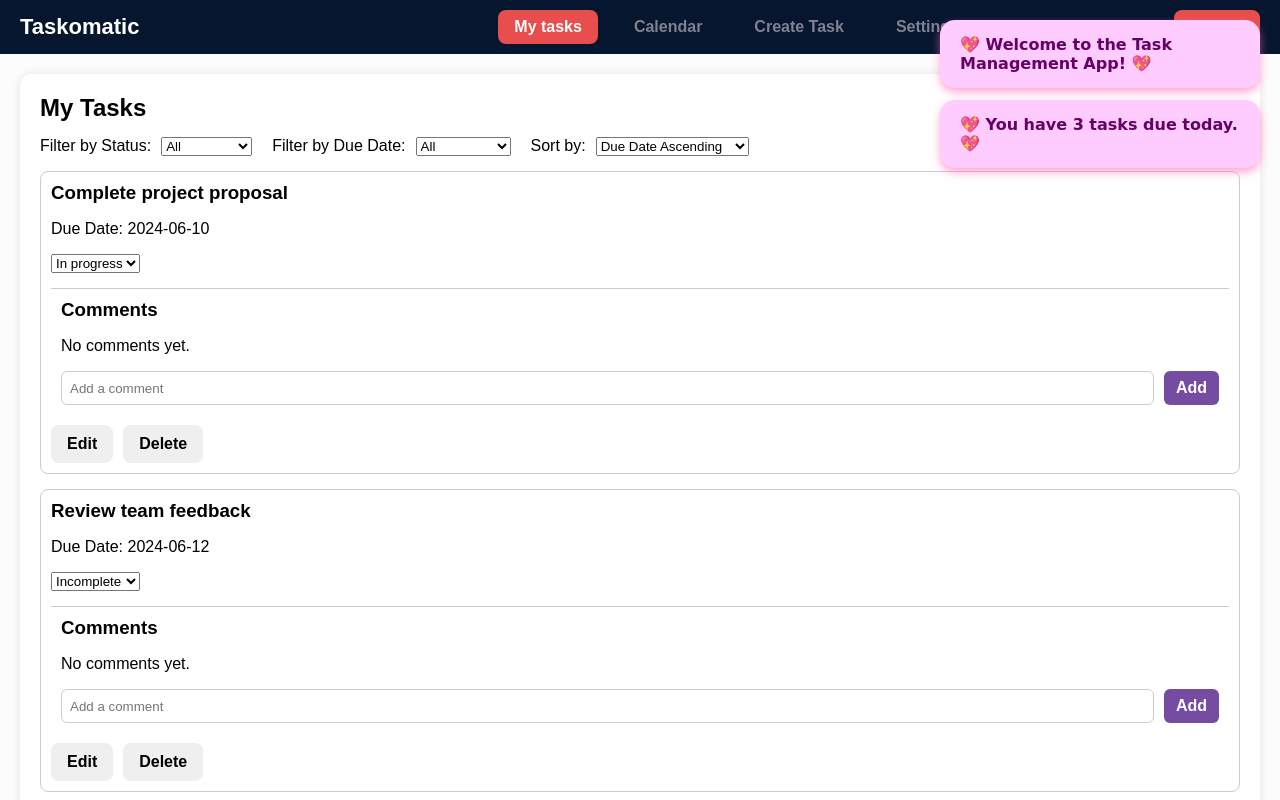
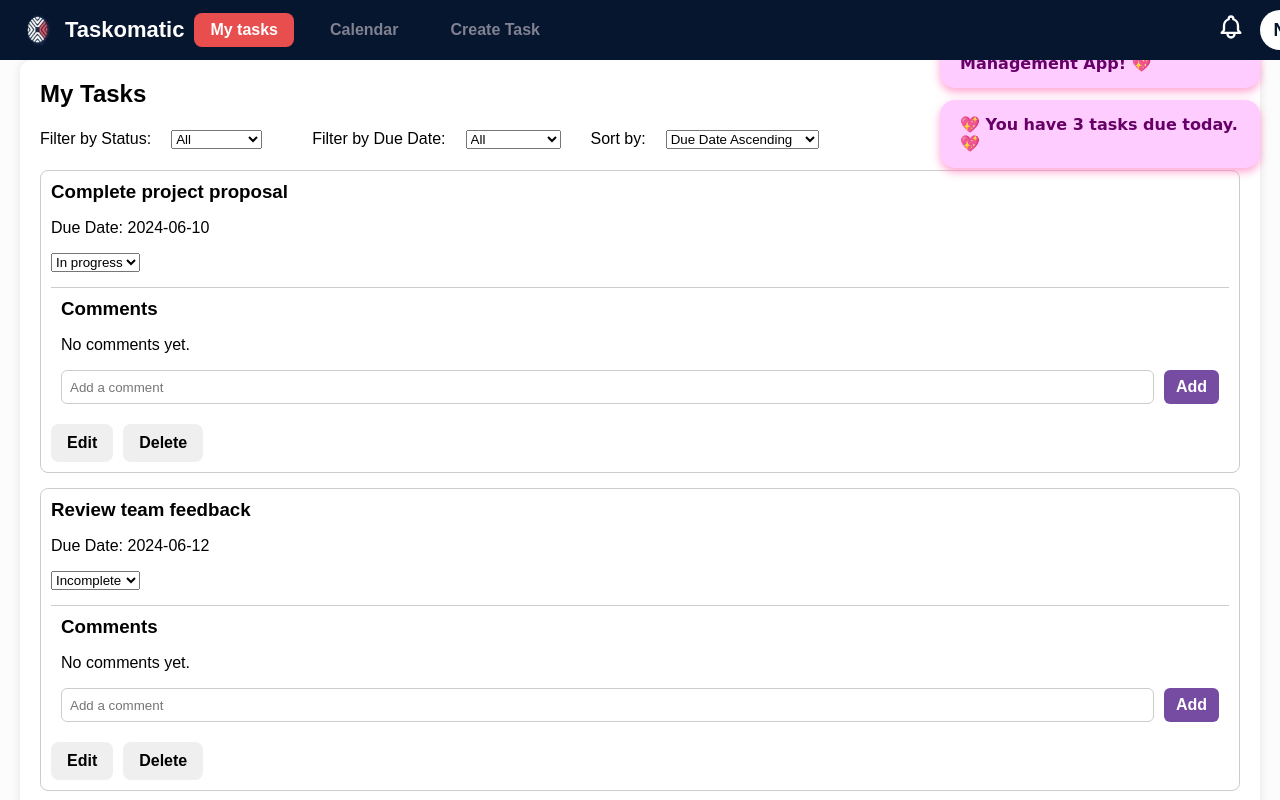
Before and after one commit to SiihleM/Task-Management, a React (Create React App) app: page / in a window 1280 px wide. Shown: the top 800 px of the page. Built offline with nearby package versions, Linux system fonts and the light colour scheme; sample sign-in values are in the browser's storage.

Commit message:
refactoring

```diff
--- a/src/components/TaskDashboard.js
+++ b/src/components/TaskDashboard.js
@@ -1,8 +1,9 @@
-import React, { useState, useEffect } from 'react';
+import React, { useState, useEffect, useRef } from 'react';
 import TaskList from './TaskList';
 import TaskForm from './TaskForm';
 import CalendarView from './CalendarView';
 import Settings from './Settings';
+import capacitizaLogo from './capacitiza_logo.jpg';
 
 const initialTasks = [
   {
@@ -42,6 +43,16 @@ function TaskDashboard({ user, onLogout }) {
   const [editingTask, setEditingTask] = useState(null);
   const [preFillDate, setPreFillDate] = useState(null);
   const [notifications, setNotifications] = useState([]);
+
+  // Ref for header element
+  const headerRef = useRef(null);
+  const [headerHeight, setHeaderHeight] = useState(0);
+
+  useEffect(() => {
+    if (headerRef.current) {
+      setHeaderHeight(headerRef.current.offsetHeight);
+    }
+  }, []);
 
   // Add comment to task
   const addCommentToTask = (taskId, comment) => {
@@ -150,12 +161,63 @@ function TaskDashboard({ user, onLogout }) {
     setView('create');
   };
 
+  // New state for dropdown visibility
+  const [profileDropdownOpen, setProfileDropdownOpen] = useState(false);
+
+  // Toggle dropdown
+  const toggleProfileDropdown = () => {
+    setProfileDropdownOpen(!profileDropdownOpen);
+  };
+
+  // Close dropdown when clicking outside
+  useEffect(() => {
+    const handleClickOutside = (event) => {
+      if (!event.target.closest('.profile-dropdown') && !event.target.closest('.profile-avatar') && !event.target.closest('.notification-bell')) {
+        setProfileDropdownOpen(false);
+      }
+    };
+    document.addEventListener('click', handleClickOutside);
+    return () => document.removeEventListener('click', handleClickOutside);
+  }, []);
+
+  // Get first letter of user email for avatar
+  const avatarLetter = user.email ? user.email.charAt(0).toUpperCase() : 'U';
+
   return (
     <>
-      <header style={{ backgroundColor: '#07162F', padding: '10px 20px', color: '#fff', display: 'flex', alignItems: 'center', justifyContent: 'space-between' }}>
-        <h1 style={{ fontWeight: '800', fontSize: '22px', margin: 0 }}>Taskomatic</h1>
-        <nav>
-          <ul style={{ listStyle: 'none', display: 'flex', gap: '20px', margin: 0, padding: 0, alignItems: 'center' }}>
+      <header
+        ref={headerRef}
+        style={{
+          backgroundColor: '#07162F',
+          padding: '10px 20px',
+          color: '#fff',
+          display: 'flex',
+          alignItems: 'center',
+          justifyContent: 'space-between',
+          position: 'fixed',
+          top: 0,
+          width: '100%',
+          zIndex: 1000,
+          flexWrap: 'wrap',
+          gap: '10px',
+        }}
+      >
+        <h1 style={{ fontWeight: '800', fontSize: '22px', margin: 0, display: 'flex', alignItems: 'center', gap: '10px' }}>
+          <img src={capacitizaLogo} alt="Taskomatic Logo" style={{ height: '35px', width: '35px' }} />
+          Taskomatic
+        </h1>
+        <nav style={{ flexGrow: 1 }}>
+          <ul
+            style={{
+              listStyle: 'none',
+              display: 'flex',
+              gap: '20px',
+              margin: 0,
+              padding: 0,
+              alignItems: 'center',
+              flexWrap: 'wrap',
+            }}
+          >
             <li>
               <button
                 onClick={() => setView('list')}
@@ -211,51 +273,187 @@ function TaskDashboard({ user, onLogout }) {
                 Create Task
               </button>
             </li>
-            <li>
+            <li
+              style={{ marginLeft: 'auto', position: 'relative', display: 'flex', alignItems: 'center', gap: '15px' }}
+            >
+              {/* Notification Bell */}
+              <div
+                className="notification-bell"
+                style={{
+                  cursor: 'pointer',
+                  color: '#fff',
+                  fontSize: '24px',
+                  position: 'relative',
+                }}
+                title="Notifications"
+                onClick={() => alert('Notifications clicked')} // Placeholder for notification click handler
+              >
+                <svg
+                  xmlns="http://www.w3.org/2000/svg"
+                  fill="none"
+                  viewBox="0 0 24 24"
+                  stroke="currentColor"
+                  width="28"
+                  height="28"
+                  strokeWidth={2}
+                >
+                  <path
+                    strokeLinecap="round"
+                    strokeLinejoin="round"
+                    d="M15 17h5l-1.405-1.405A2.032 2.032 0 0118 14.158V11a6.002 6.002 0 00-4-5.659V5a2 2 0 10-4 0v.341C7.67 6.165 6 8.388 6 11v3.159c0 .538-.214 1.055-.595 1.436L4 17h5m6 0v1a3 3 0 11-6 0v-1m6 0H9"
+                  />
+                </svg>
+                {notifications.length > 0 && (
+                  <span
+                    style={{
+                      position: 'absolute',
+                      top: '-5px',
+                      right: '-5px',
+                      backgroundColor: '#E94E4E',
+                      borderRadius: '50%',
+                      width: '16px',
+                      height: '16px',
+                      color: '#fff',
+                      fontSize: '12px',
+                      display: 'flex',
+                      alignItems: 'center',
+                      justifyContent: 'center',
+                      fontWeight: '700',
+                    }}
+                  >
+                    {notifications.length}
+                  </span>
+                )}
+              </div>
+              {/* Profile Avatar */}
+              <div
+                className="profile-avatar"
+                onClick={toggleProfileDropdown}
+                style={{
+                  width: '40px',
+                  height: '40px',
+                  borderRadius: '50%',
+                  backgroundColor: '#fff',
+                  color: '#07162F',
+                  display: 'flex',
+                  alignItems: 'center',
+                  justifyContent: 'center',
+                  fontWeight: '700',
+                  fontSize: '18px',
+                  cursor: 'pointer',
+                  userSelect: 'none',
+                }}
+                title={user.email}
+              >
+                {avatarLetter}
+              </div>
+              {profileDropdownOpen && (
+                <div
+                  className="profile-dropdown"
+                  style={{
+                    position: 'absolute',
+                    top: '50px',
+                    right: 0,
+                    backgroundColor: '#fff',
+                    color: '#000',
+                    borderRadius: '8px',
+                    boxShadow: '0 2px 8px rgba(0,0,0,0.15)',
+                    width: '200px',
+                    zIndex: 1000,
+                    padding: '10px',
+                  }}
+                >
+                  <div style={{ padding: '10px 0', borderBottom: '1px solid #ddd', fontWeight: '600' }}>
+                    {user.email}
+                  </div>
                   <button
                     onClick={() => setView('settings')}
                     style={{
-                  backgroundColor: view === 'settings' ? '#E94E4E' : 'transparent',
-                  color: view === 'settings' ? '#fff' : '#808191',
+                      marginTop: '10px',
+                      width: '100%',
+                      backgroundColor: 'transparent',
                       border: 'none',
-                  padding: '8px 16px',
-                  borderRadius: '8px',
-                  cursor: 'pointer',
+                      color: '#07162F',
                       fontWeight: '700',
                       fontSize: '16px',
+                      cursor: 'pointer',
+                      display: 'flex',
+                      alignItems: 'center',
+                      gap: '8px',
+                      textAlign: 'left',
+                      padding: '8px 0',
                     }}
                   >
+                    <svg
+                      xmlns="http://www.w3.org/2000/svg"
+                      fill="none"
+                      viewBox="0 0 24 24"
+                      stroke="currentColor"
+                      width="20"
+                      height="20"
+                    >
+                      <path
+                        strokeLinecap="round"
+                        strokeLinejoin="round"
+                        strokeWidth={2}
+                        d="M12 8c-1.657 0-3 1.343-3 3s1.343 3 3 3 3-1.343 3-3-1.343-3-3-3z"
+                      />
+                      <path
+                        strokeLinecap="round"
+                        strokeLinejoin="round"
+                        strokeWidth={2}
+                        d="M19.4 15a1.65 1.65 0 00.33 1.82l.06.06a2 2 0 11-2.83 2.83l-.06-.06a1.65 1.65 0 00-1.82-.33 1.65 1.65 0 00-1 1.51V21a2 2 0 11-4 0v-.09a1.65 1.65 0 00-1-1.51 1.65 1.65 0 00-1.82.33l-.06.06a2 2 0 11-2.83-2.83l.06-.06a1.65 1.65 0 00.33-1.82 1.65 1.65 0 00-1.51-1H3a2 2 0 110-4h.09a1.65 1.65 0 001.51-1 1.65 1.65 0 00-.33-1.82l-.06-.06a2 2 0 112.83-2.83l.06.06a1.65 1.65 0 001.82.33h.09a1.65 1.65 0 001-1.51V3a2 2 0 114 0v.09a1.65 1.65 0 001 1.51h.09a1.65 1.65 0 001.82-.33l.06-.06a2 2 0 112.83 2.83l-.06.06a1.65 1.65 0 00-.33 1.82v.09a1.65 1.65 0 001.51 1H21a2 2 0 110 4h-.09a1.65 1.65 0 00-1.51 1z"
+                      />
+                    </svg>
                     Settings
                   </button>
-            </li>
-            <li style={{ marginLeft: 'auto', fontWeight: '600' }}>{user.email}</li>
-            <li>
                   <button
                     onClick={onLogout}
                     style={{
-                  backgroundColor: '#E94E4E',
-                  color: '#fff',
+                      marginTop: '10px',
+                      width: '100%',
+                      backgroundColor: 'transparent',
                       border: 'none',
-                  padding: '8px 16px',
-                  borderRadius: '8px',
-                  cursor: 'pointer',
+                      color: '#E94E4E',
                       fontWeight: '700',
                       fontSize: '16px',
+                      cursor: 'pointer',
+                      display: 'flex',
+                      alignItems: 'center',
+                      gap: '8px',
                     }}
                   >
-                Logout
+                    <svg
+                      xmlns="http://www.w3.org/2000/svg"
+                      fill="none"
+                      viewBox="0 0 24 24"
+                      stroke="currentColor"
+                      width="20"
+                      height="20"
+                    >
+                      <path
+                        strokeLinecap="round"
+                        strokeLinejoin="round"
+                        strokeWidth={2}
+                        d="M17 16l4-4m0 0l-4-4m4 4H7m6 4v1a2 2 0 01-2 2H7a2 2 0 01-2-2V7a2 2 0 012-2h4a2 2 0 012 2v1"
+                      />
+                    </svg>
+                    Log Out
                   </button>
+                </div>
+              )}
             </li>
           </ul>
         </nav>
       </header>
 
-      <main style={{ padding: '20px' }}>
+      <main style={{ paddingTop: headerHeight, padding: '20px' }}>
         {view === 'list' && (
           <>
             <section className="tasks">
               <h2>My Tasks</h2>
-              <div style={{ marginBottom: '15px' }}>
+              <div style={{ marginBottom: '15px', display: 'flex', alignItems: 'center', gap: '10px', justifyContent: 'space-between' }}>
+                <div style={{ display: 'flex', alignItems: 'center', gap: '10px' }}>
                   <label htmlFor="filterStatus" style={{ marginRight: '10px' }}>Filter by Status:</label>
                   <select
                     id="filterStatus"
@@ -269,7 +467,7 @@ function TaskDashboard({ user, onLogout }) {
                     <option value="complete">Complete</option>
                   </select>
 
-                <label htmlFor="filterDueDate" style={{ marginRight: '10px' }}>Filter by Due Date:</label>
+                  <label htmlFor="filterDueDate" style={{ marginLeft: '20px', marginRight: '10px' }}>Filter by Due Date:</label>
                   <select
                     id="filterDueDate"
                     value={filterDueDate}
@@ -294,6 +492,33 @@ function TaskDashboard({ user, onLogout }) {
                     <option value="priorityDesc">Priority Descending</option>
                   </select>
                 </div>
+                <button
+                  onClick={() => {
+                    setView('create');
+                    setEditingTask(null);
+                    setPreFillDate(null);
+                  }}
+                  title="Add Task"
+                  style={{
+                    backgroundColor: '#E94E4E',
+                    border: 'none',
+                    color: '#fff',
+                    padding: '6px 12px',
+                    borderRadius: '8px',
+                    cursor: 'pointer',
+                    fontWeight: '700',
+                    fontSize: '16px',
+                    display: 'flex',
+                    alignItems: 'center',
+                    gap: '6px',
+                  }}
+                >
+                  <svg xmlns="http://www.w3.org/2000/svg" fill="none" viewBox="0 0 24 24" stroke="currentColor" width="20" height="20" strokeWidth={2}>
+                    <path strokeLinecap="round" strokeLinejoin="round" d="M12 4v16m8-8H4" />
+                  </svg>
+                  Add
+                </button>
+              </div>
               <TaskList
                 tasks={filteredTasks}
                 updateTask={updateTask}
@@ -301,16 +526,6 @@ function TaskDashboard({ user, onLogout }) {
                 currentUser={user.email}
                 setEditingTask={setEditingTask}
                 addComment={addCommentToTask}
-              />
-            </section>
-            <section className="add-task">
-              <TaskForm
-                addTask={addTask}
-                currentUser={user.email}
-                editingTask={editingTask}
-                updateTask={updateTask}
-                cancelEdit={() => setEditingTask(null)}
-                preFillDate={null}
               />
             </section>
           </>
--- a/src/components/TaskList.js
+++ b/src/components/TaskList.js
@@ -50,10 +50,16 @@ function TaskList({ tasks, updateTask, deleteTask, currentUser, setEditingTask,
                 addComment={(comment) => addComment(task.id, comment)}
               />
             </div>
-            <div style={{ marginTop: '10px' }}>
-              <button onClick={() => setEditingTask(task)} style={{ marginRight: '10px' }}>Edit</button>
-              <button onClick={() => deleteTask(task.id)}>Delete</button>
-            </div>
+<div style={{ marginTop: '10px', display: 'flex', gap: '10px' }}>
+  <button onClick={() => setEditingTask(task)} title="Edit" style={{ cursor: 'pointer' }}>
+    Edit
+  </button>
+  <button onClick={() => deleteTask(task.id)} title="Delete" style={{ cursor: 'pointer' }}>
+    Delete
+  </button>
+</div>
+
+
           </div>
         ))
       )}
```
Also changed, not shown: src/components/capacitiza_logo.jpg (added). Lines whose indentation alone changed are shown as unchanged.
